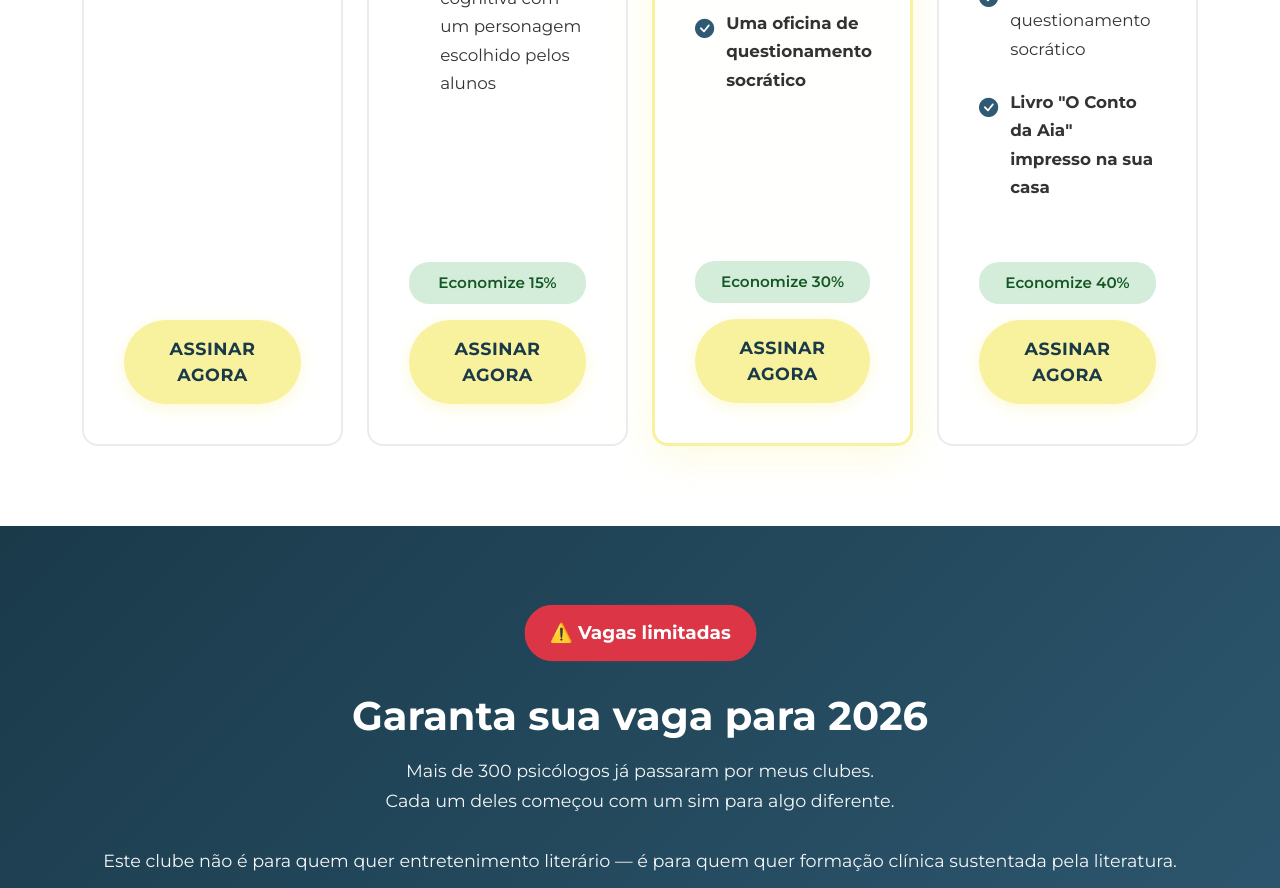
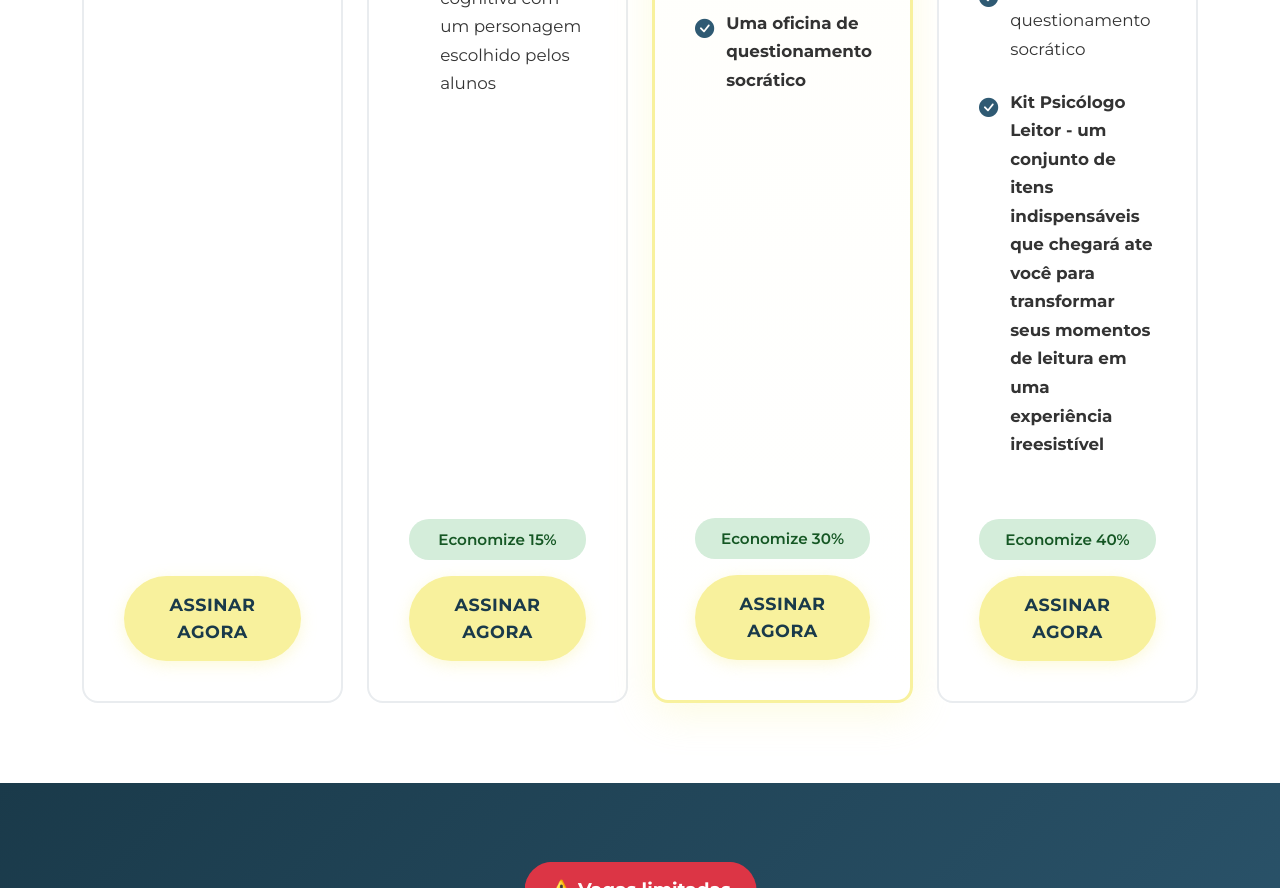
Before and after one commit to FelicioNetoDev/psicologialiteraria, a plain HTML site: page index.html in a window 1280 px wide. Shown: the part 10935-11823 px from the top of the page. Drawn offline with nearby package versions, Linux system fonts and the light colour scheme.

Commit message:
"alterado brinde do plano anual"

```diff
--- a/index.html
+++ b/index.html
@@ -2253,7 +2253,7 @@
                                 <li><i class="bi bi-check-circle-fill"></i> A cada três meses, um box digital com três entregáveis premium</li>
                                 <li><i class="bi bi-check-circle-fill"></i> Uma oficina de conceituação cognitiva com um personagem escolhido pelos alunos</li>
                                 <li><i class="bi bi-check-circle-fill"></i> Uma oficina de questionamento socrático</li>
-                                <li><i class="bi bi-check-circle-fill"></i> <strong>Livro "O Conto da Aia" impresso na sua casa</strong></li>
+                                <li><i class="bi bi-check-circle-fill"></i> <strong>Kit Psicólogo Leitor - um conjunto de itens indispensáveis que chegará ate você para transformar seus momentos de leitura em uma experiência ireesistível</strong></li>
                             </ul>
                             <span class="pricing-savings">Economize 40%</span>
                             <a target="_blank" href="https://pay.hotmart.com/I103166310C?off=3czaf43a&bid=1764327432994" class="btn btn-cta w-100 mt-3">Assinar agora</a>
```
